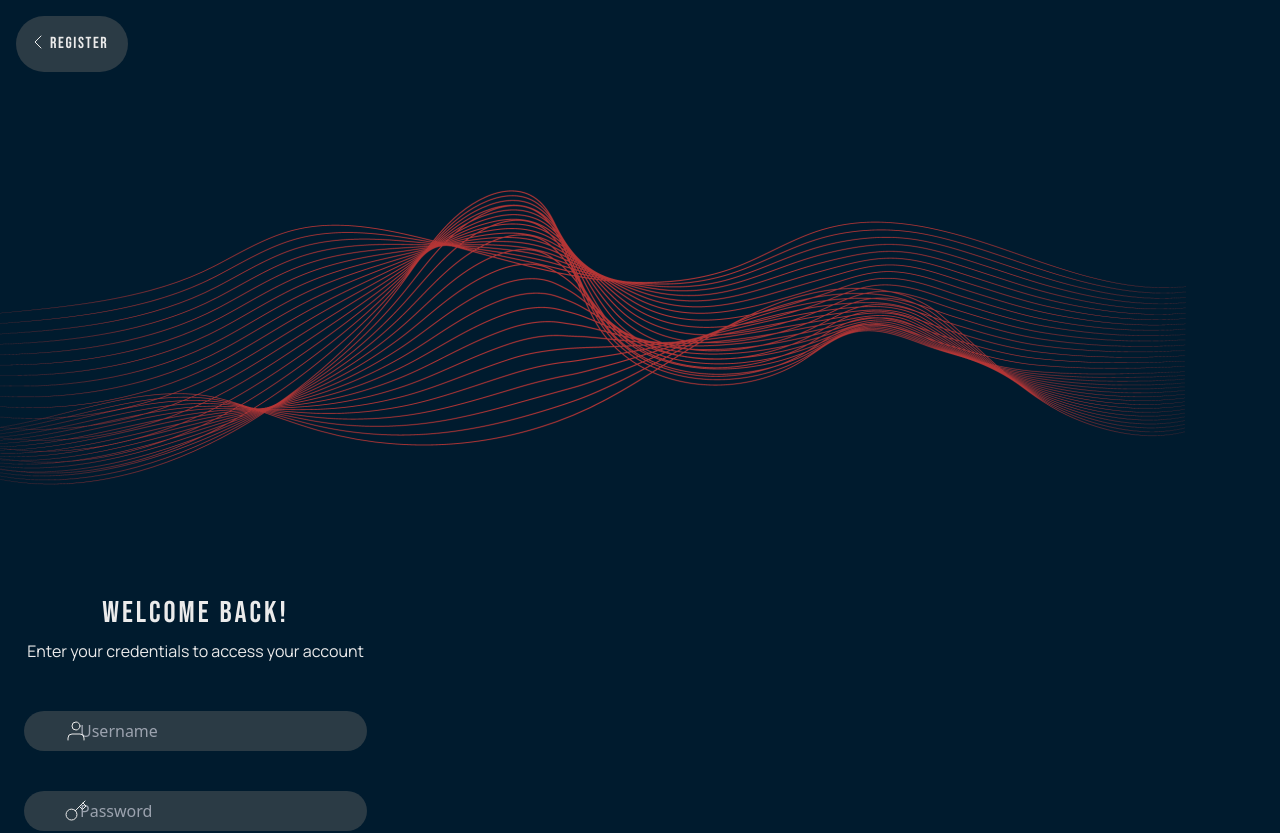
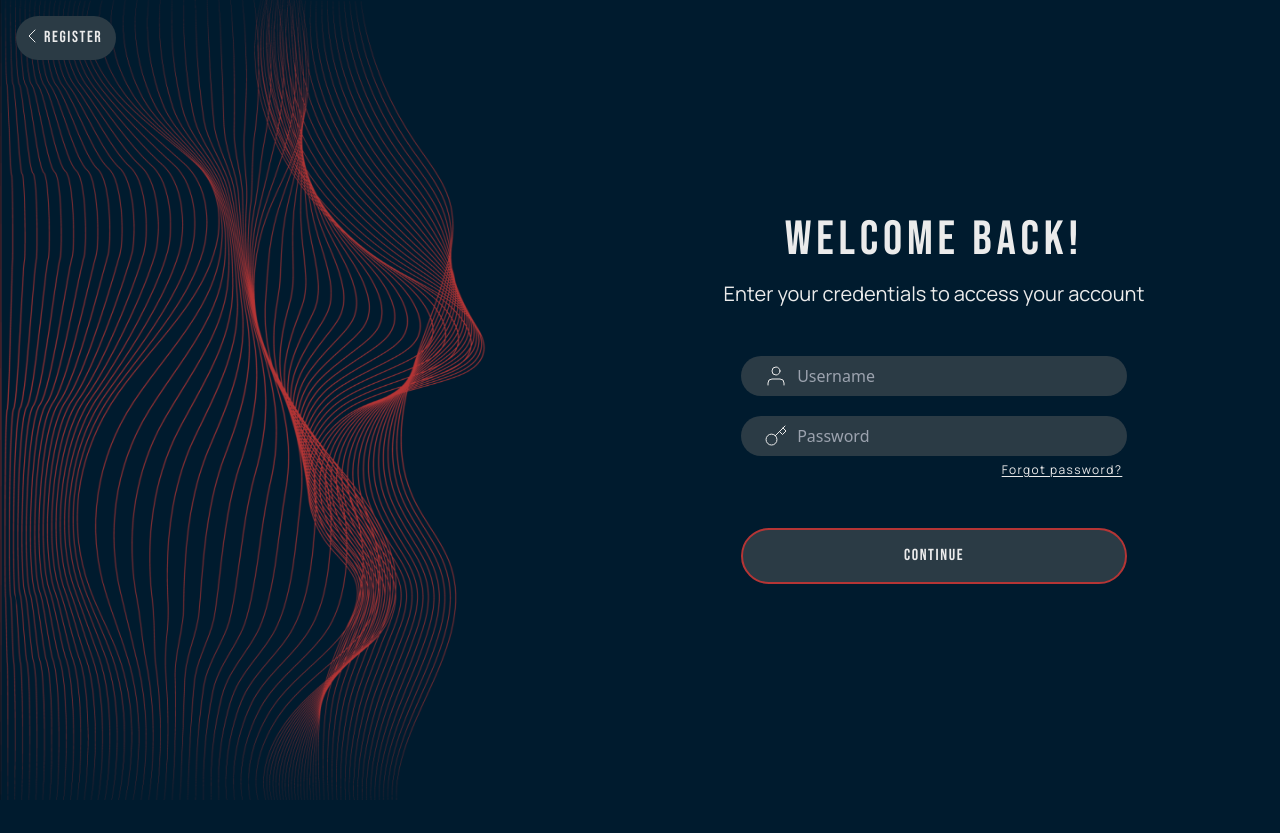
Before and after one commit to edgarleon93/Season, a React (Vite) app in the folder front/: page /Signin in a window 1280 px wide. Shown: the top 833 px of the page. After the commit the page ends 800 px from the top, so only its background shows below. Built offline with nearby package versions, Linux system fonts and the light colour scheme.

Commit message:
signIn finished & responsive

```diff
--- a/front/src/components/Buttons/Button.tsx
+++ b/front/src/components/Buttons/Button.tsx
@@ -13,12 +13,12 @@ interface ButtonProps {
 const Button = ({ onClick, variant, children }: ButtonProps) => {
   const classes = classNames('text-md rounded-full', {
     'border-2 border-red text-red bg-backtext py-2.5 mt-4 px-2.5 ': variant === 'primary',
-    'text-white bg-backtext py-2.5  mt-4 px-2.5': variant === 'secondary',
-    'text-white border-2 border-red bg-backtext py-2 mt-12 w-72 px-14 hover:bg-red hover:text-white':
+    'text-white bg-backtext py-1 mt-4 px-1': variant === 'secondary',
+    'text-white border-2 border-red bg-backtext py-2 mt-12 w-72 px-14 hover:bg-red hover:text-white sm:w-11/12 ':
       variant === 'tertiary',
     'text-white border-2 border-white bg-backtext py-2.5  mt-4 px-2.5 ':
       variant === 'quaternary',
-    'text-white underline underline-offset-2 decoration-white bg-transparent text-sm ml-40 px-2.5':
+    'text-white underline underline-offset-2 decoration-white bg-transparent text-sm ml-40 px-2.5 hover:decoration-red hover:text-red':
       variant === 'fifth',
   });
 
--- a/front/src/components/Inputs/Input.tsx
+++ b/front/src/components/Inputs/Input.tsx
@@ -13,7 +13,7 @@ const Input: React.FC<InputProps> = ({ placeholder, variant }) => {
     return (
       <div className="relative">
         <input
-          className="bg-backtext w-78 rounded-3xl px-14 py-2 text-white outline-none"
+          className="bg-backtext w-78 rounded-full px-14 py-2 text-white outline-none sm:w-11/12"
           placeholder={placeholder}
         />
         <div className="absolute left-2 top-1/2 ml-8 -translate-y-1/2 transform">
@@ -25,7 +25,7 @@ const Input: React.FC<InputProps> = ({ placeholder, variant }) => {
     return (
       <div className="relative  grid justify-items-end">
         <input
-          className="bg-backtext w-78 rounded-3xl px-14 py-2 text-white outline-none"
+          className="bg-backtext w-78 rounded-full px-14 py-2 text-white outline-none sm:w-11/12"
           placeholder={placeholder}
         />
         <div className="absolute left-2 top-1/2 ml-3 -translate-y-1/2 transform">
@@ -37,7 +37,7 @@ const Input: React.FC<InputProps> = ({ placeholder, variant }) => {
     return (
       <div className="relative">
         <input
-          className="bg-backtext w-78 rounded-3xl px-14 py-2 text-white outline-none"
+          className="bg-backtext w-78 rounded-full px-14 py-2 text-white outline-none sm:w-11/12"
           placeholder={placeholder}
         />
         <div className="absolute left-2 top-1/2 ml-8 -translate-y-1/2 transform">
--- a/front/src/components/SignIn/SignIn.tsx
+++ b/front/src/components/SignIn/SignIn.tsx
@@ -14,24 +14,36 @@ function SignIn() {
           </div>
         </Button>
       </div>
-      <img className="pt-32 " src="./img/PPhone.webp" alt="" />
-      <div className="m-6 py-2">
-        <div className="align-center inline-block justify-center text-center">
-          <h2 className="text-3xl text-white">WELCOME BACK!</h2>
-          <p className="text-md mt-2 text-center text-white">
+
+      <div className="sm:w-[60vw]">
+        <img className="pt-32 sm:hidden" src="./img/PPhone.webp" alt="" />
+      </div>
+      <div className="align-center grid place-content-center gap-4 text-center sm:mr-10 sm:grid-cols-2">
+        <div className="text-center">
+          <img
+            className="hidden h-screen w-[40vw] sm:block"
+            src="./img/BgDesk.png"
+            alt=""
+          />
+        </div>
+        <div className="flex items-center justify-center">
+          <div className="mx-auto max-w-lg">
+            <h2 className="text-3xl text-white md:text-5xl">WELCOME BACK!</h2>
+            <p className="text-md mt-2 text-center text-white md:mt-4 md:text-xl">
               Enter your credentials to access your account
             </p>
-          <div className="grid-cols-start mt-12 grid ">
+            <div className="mt-12">
               <Input variant="username" placeholder="Username" />
-            <div className="mt-10 flex-row">
+              <div className="mt-5 flex-row">
                 <Input variant="password" placeholder="Password" />
                 <Button variant="fifth">
-                <p className="text-xs">Forgot password?</p>
+                  <p className="text-xs md:ml-24">Forgot password?</p>
                 </Button>
               </div>
             </div>
-          <div className="flex justify-center">
+            <div className=" flex justify-center	">
               <Button variant="tertiary">Continue</Button>
+            </div>
           </div>
         </div>
       </div>
--- a/front/src/page/firstPage.tsx
+++ b/front/src/page/firstPage.tsx
@@ -17,10 +17,10 @@ function FirstPage() {
             <h1 className="text-red text-8xl md:text-9xl">Season</h1>
           </div>
           <img className="sm:hidden" src="./img/PPhone.webp" alt="" />
-          <h2 className=" text-center text-3xl tracking-widest text-white md:text-4xl	">
+          <h2 className=" text-center text-3xl text-white md:text-4xl	">
             Add Flavor to your <br /> social media experience.
           </h2>
-          <h2 className="mt-8 text-center text-3xl tracking-widest text-white md:text-4xl	">
+          <h2 className="mt-8 text-center text-3xl text-white md:text-4xl	">
             It's time to spice up <br /> your social life!
           </h2>
           <span className="mt-16 flex justify-center">
```
Also changed, not shown: 1 other file (tests, documents, lock files or other folders). Lines whose indentation alone changed are shown as unchanged.
